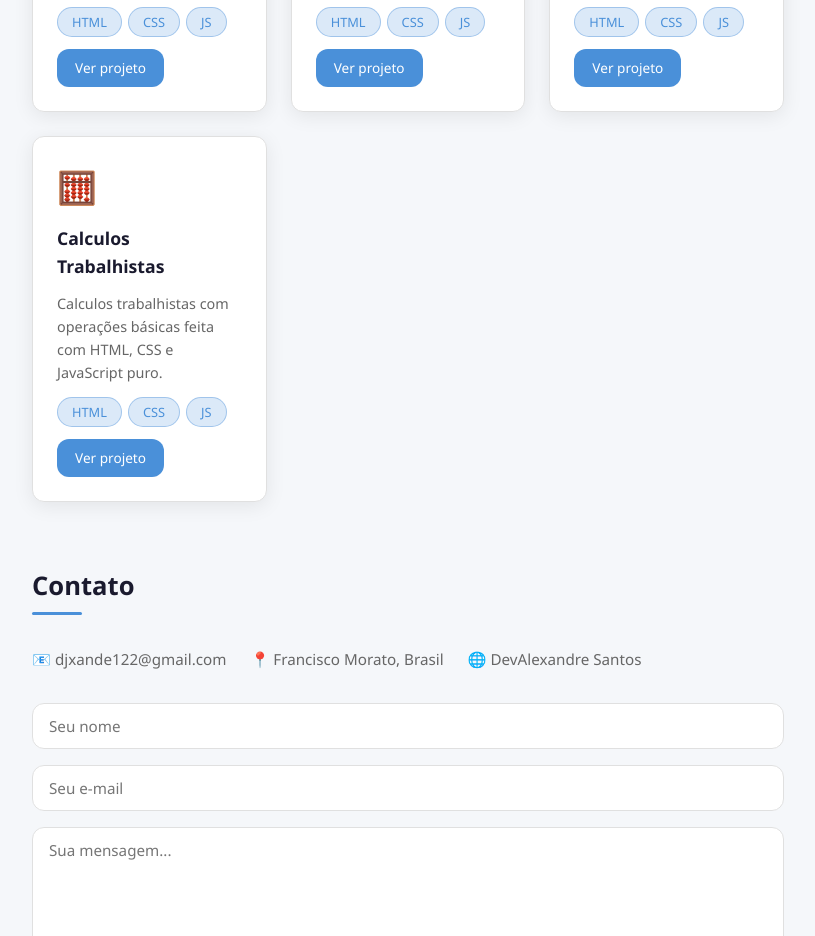
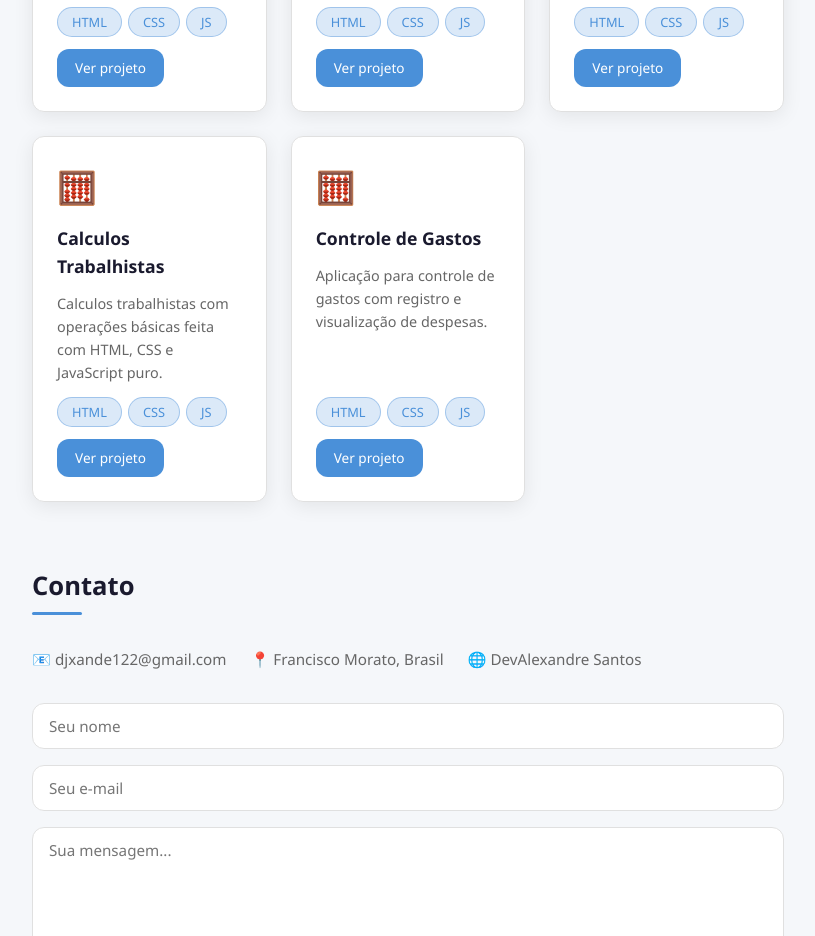
Before and after one commit to DevAlexandreSantos/P-gina-de-perfil-pessoal, a plain HTML site: page index.html in a window 1280 px wide. Shown: the part 1340-2276 px from the top of the page, without its empty margins (232-1047 px from the left). Drawn offline with Linux system fonts and the light colour scheme.

Commit message:
feat: adiciona seção de projetos com controle de gastos e suas tecnologias

```diff
--- a/index.html
+++ b/index.html
@@ -179,6 +179,25 @@
               >Ver projeto</a
             >
           </div>
+
+          <div class="card-projeto">
+            <div class="card-emoji">🧮</div>
+            <h3>Controle de Gastos</h3>
+            <p>
+              Aplicação para controle de gastos com registro e visualização de despesas.
+            </p>
+            <div class="card-tags">
+              <span class="tag">HTML</span>
+              <span class="tag">CSS</span>
+              <span class="tag">JS</span>
+            </div>
+            <a
+              href="projetos/controle-financeiro/index.html"
+              class="btn btn-card"
+              target="_blank"
+              >Ver projeto</a
+            >
+          </div>
         </div>
       </section>
 
```
